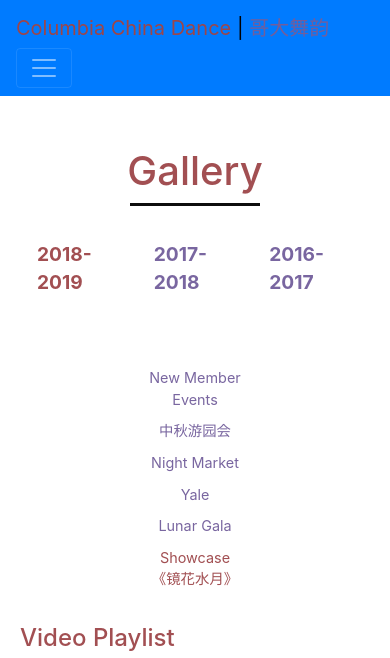
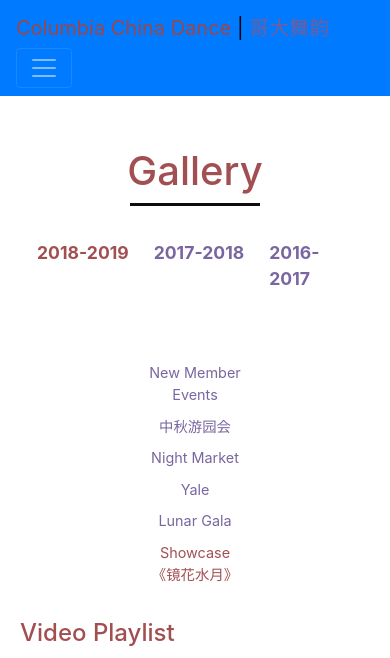
Before and after one commit to columbiachinadance/website_temp, a website with bundled scripts: page gallery.html in a window 390 px wide. Shown: the top 658 px of the page. Built offline with nearby package versions, Linux system fonts and the light colour scheme.

Commit message:
Reduced font size to fit on mobile

```diff
--- a/gallery.html
+++ b/gallery.html
@@ -103,9 +103,9 @@
         </div>
         -->
       <div data-tabs>
-        <div class="subheading active" style="font-size: 1.2em; font-weight: bold;">2018-2019 &nbsp</div>
-        <div class="subheading" style="font-size: 1.2em; font-weight: bold;">2017-2018 &nbsp</div>
-        <div class="subheading" style="font-size: 1.2em; font-weight: bold;">2016-2017 </div>
+        <div class="subheading active" style="font-size: 1.1em; font-weight: bold;">2018-2019 &nbsp</div>
+        <div class="subheading" style="font-size: 1.1em; font-weight: bold;">2017-2018 &nbsp</div>
+        <div class="subheading" style="font-size: 1.1em; font-weight: bold;">2016-2017 </div>
       </div>
       <div data-panes>
         <div class="active">
```
